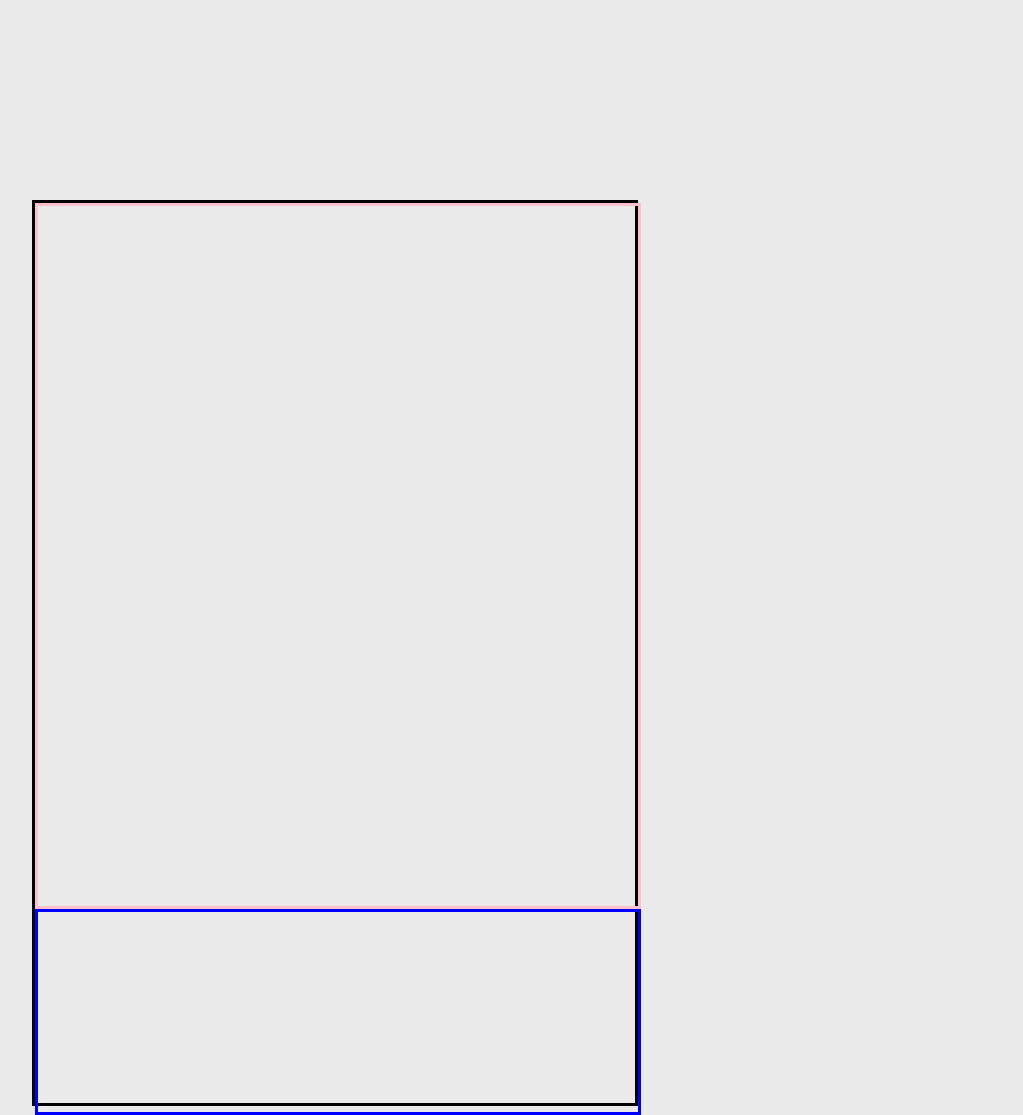
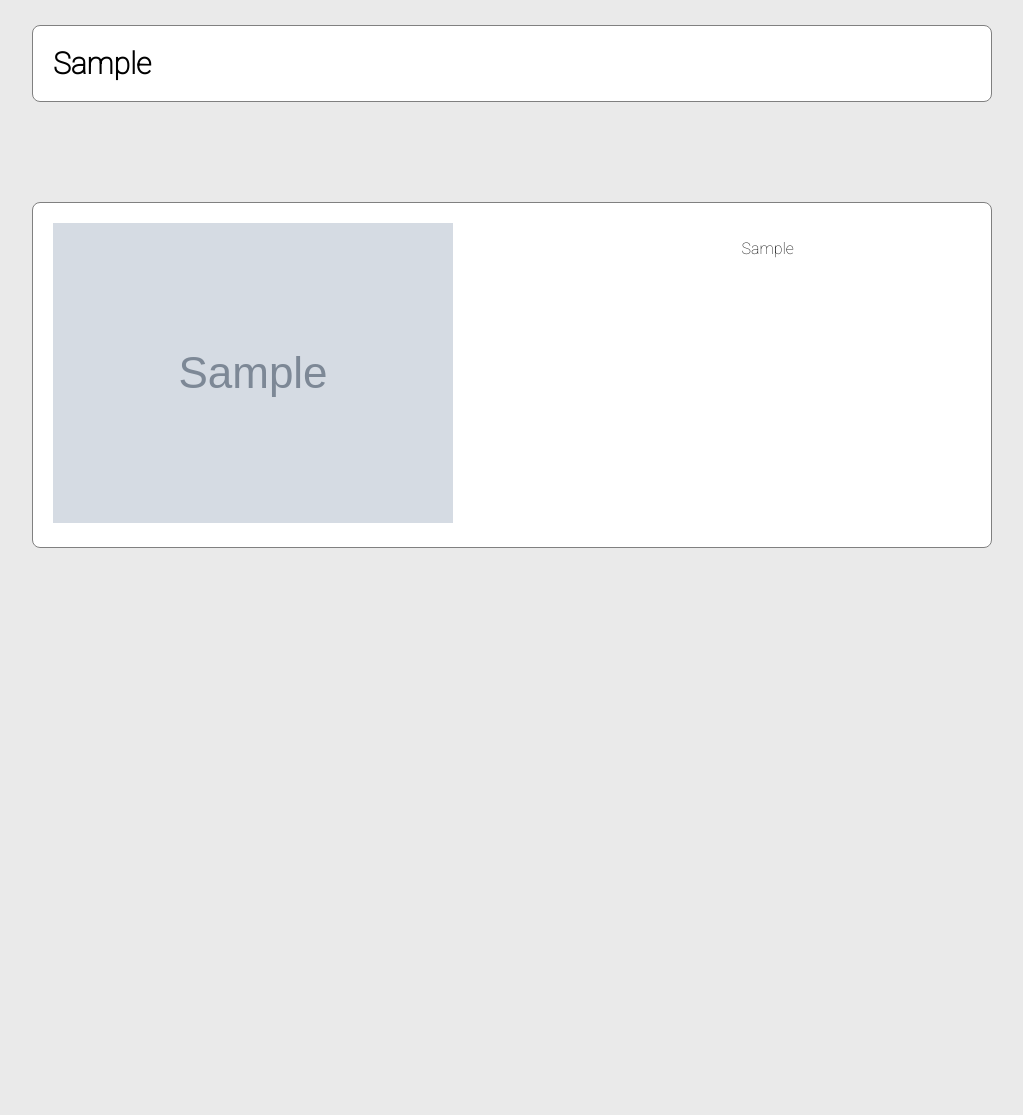
Before and after one commit to ultimatebbqribs/snack_snap, a Flask app: page / in a window 1280 px wide. Shown: the part 73-1188 px from the top of the page, without its empty margins (128-1151 px from the left). After the commit the page ends 621 px from the top, so only its background shows below. Run offline with Flask 2, Linux system fonts and the light colour scheme; the visitor is signed in with stand-in values (Sample User, id 1); grey boxes marked "Sample" are stand-in pictures; a database or web service that is not in the repository returns one stand-in record (values such as "Sample title"); data that the repository does not hold is empty; some libraries are stand-ins or nearby versions.

Commit message:
food api printing to main page

```diff
--- a/server.py
+++ b/server.py
@@ -1,10 +1,12 @@
 import psycopg2
+import requests
 from flask import Flask, render_template, request, redirect, make_response, session, flash, url_for
 import cloudinary
 import cloudinary.uploader
 import os
 from flask_bcrypt import Bcrypt
 from models.db import sql_select, sql_write
+
 
 cloud_name = os.environ.get('cloud_name')
 COLOUDINARY_API_KEY = os.environ.get('api_key')
@@ -26,7 +28,19 @@ app.config['SECRET_KEY'] = '534b6f3f5144a551644226ec2bca9f6ddcbb977730be7ac5f173
 @app.route('/main')
 def main():
     username = session.get('username')
-    return render_template('main.html', username=username)
+    mealsdb_api = requests.get('https://www.themealdb.com/api/json/v1/1/random.php')
+    recipe = mealsdb_api.json()
+    for dict in recipe['meals']:
+        meals = dict
+    image = meals['strMealThumb']
+    title = meals['strMeal']
+    instructions= meals['strInstructions']
+    if len(instructions) > 900:
+        mealsdb_api = requests.get('https://www.themealdb.com/api/json/v1/1/random.php')
+    else:
+        pass
+
+    return render_template('main.html', username=username, image=image, title=title, instructions=instructions)
 
 
 @app.route('/sign_up')
@@ -97,4 +111,4 @@ def sign_out():
 
 if __name__ == '__main__':
     from dotenv import load_dotenv
-    app.run(port=5014, debug=True)
+    app.run(port=5015, debug=True)
--- a/static/style.css
+++ b/static/style.css
@@ -46,15 +46,17 @@ body{
 }
 
 .content_tile {
-    margin-right: 200px;
-    margin-top: 200px;
+    display: grid;
+    grid-template-columns: 3fr 1fr;
+    /* margin-right: 200px; */
+    margin-top: 100px;
     border: solid black;
-    position: absolute;
+    /* position: absolute;
     height: 900px;
-    width: 600px
+    width: 600px */
 }
 
-.img_tile{
+/* .img_tile{
     margin-right: 200px;
     margin-top: 200px;
     margin-top: auto;
@@ -71,24 +73,14 @@ body{
     position: relative;
     height: 200px;
     width: 600px
-}
+} */
 
 #signup_heading{
     margin-top: 50px;
     margin-bottom: 50px;
 }
 
-#sign_in_form{
-    border: solid black;
-    padding: 20px;
-    margin-top: 100px;
-    border: solid rgb(128, 128, 128) 1px;
-    border-radius: 8px;
-    font-size: 100%;
-    font-family: 'Roboto', sans-serif;
-    font-weight: 100;
-    background-color: white;
-}
+
 
 input[type=text]{
 
@@ -113,14 +105,22 @@ label{
 .flashes{
     display: flex;
     align-items: center;
-    background-color: white;
-    height: 50px;
-    flex-grow: 1;
+
+}
+
+.white_content_box{
+    padding: 20px;
+    /* margin-top: 100px; */
     border: solid rgb(128, 128, 128) 1px;
     border-radius: 8px;
-    font-size: 150%;
+    font-size: 100%;
     font-family: 'Roboto', sans-serif;
     font-weight: 100;
+    background-color: white;
+}
 
-
+#recipe_title{
+    font-size: 30px;
+    font-weight: 900;
+    text-shadow: 30px;
 }
--- a/templates/base.html
+++ b/templates/base.html
@@ -35,7 +35,7 @@
 
     {% with messages = get_flashed_messages() %}
     {% if messages %}
-    <ul class=flashes>
+    <ul class="flashes white_content_box" >
         {{messages[0]}}
     <!-- {% for message in messages %}
       <li>{{ message }}</li>
--- a/templates/main.html
+++ b/templates/main.html
@@ -2,9 +2,24 @@
 {% block title %}Main Page{% endblock %}
 {% block content %}
 
-<div class="content_tile">
-    <div class="img_tile"></div>
-    <div class="comment_tile"></div>
+{% if username %}
+<h2 id="recipe_title"class="white_content_box">{{title}}</h4>
+<div class="content_tile white_content_box">
+
+    <div class="img_tile">
+        <img src={{image|safe}} alt="" srcset="">
+    </div>
+    <div class="comment_tile">
+        <p class="instructions">{{instructions|safe}}</p>
+    </div>
 </div>
+{% else %}
+
+
+
+{%endif%}
+
+
+
 
 {% endblock%}
--- a/templates/sign_in.html
+++ b/templates/sign_in.html
@@ -3,7 +3,7 @@
 {% block content %}
 
 
-<div id="sign_in_form">
+<div id="sign_in_form" class="white_content_box">
     <h1 id="signin_heading">Sign In Page</h1>
     <form action="sign_in_action" method="post">
         <div>
--- a/templates/sign_up.html
+++ b/templates/sign_up.html
@@ -2,9 +2,10 @@
 {% block title %}Sign-Up Page{% endblock %}
 {% block content %}
 
-<h1 id="signup_heading">Signup Page</h1>
 
-<div id="sign_up_form">
+
+<div id="sign_up_form" class="white_content_box">
+    <h1 id="signup_heading">Signup Page</h1>
     <form action="sign_up_action" method="post">
         <div>
             <label for="email">Enter your email address:</label>
```
